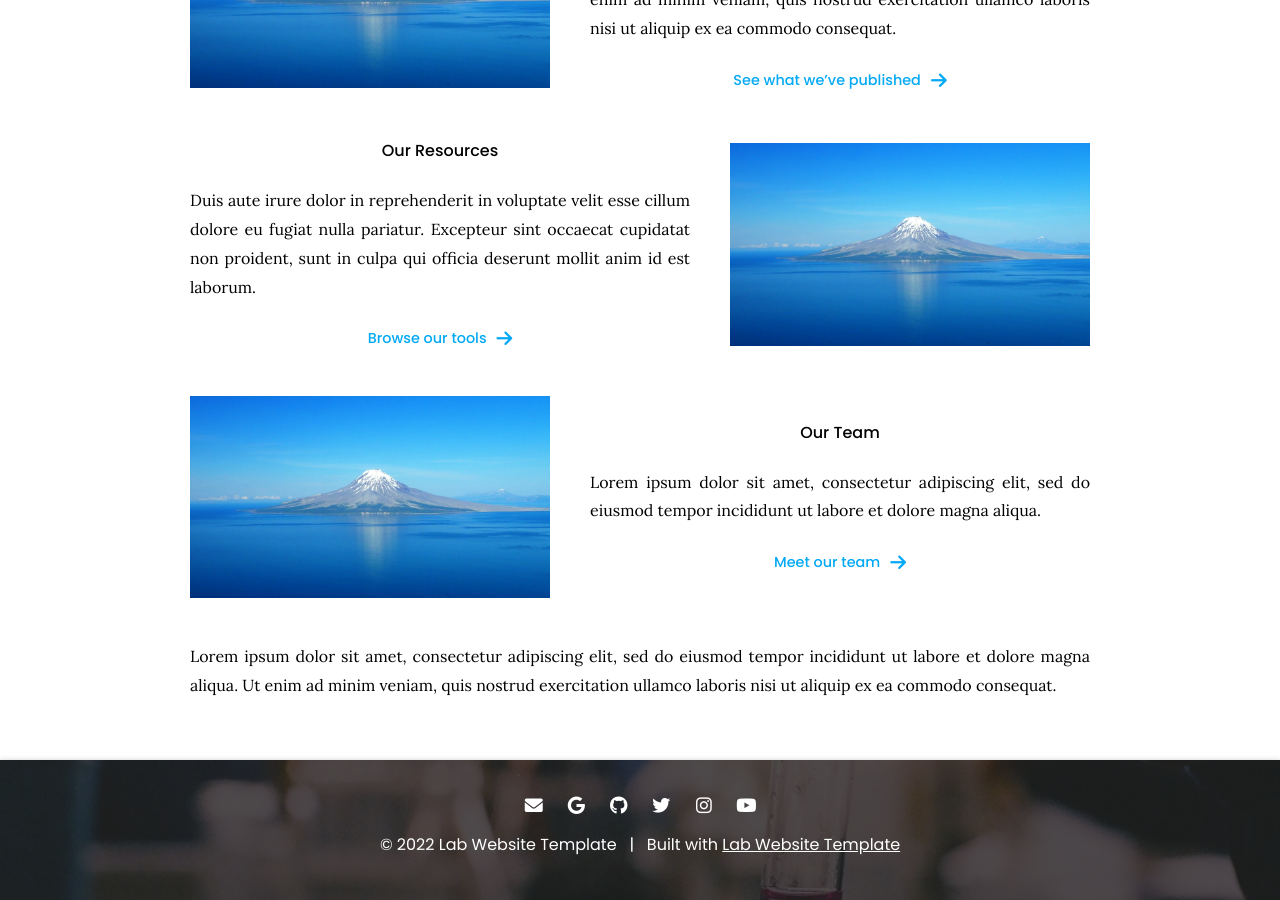
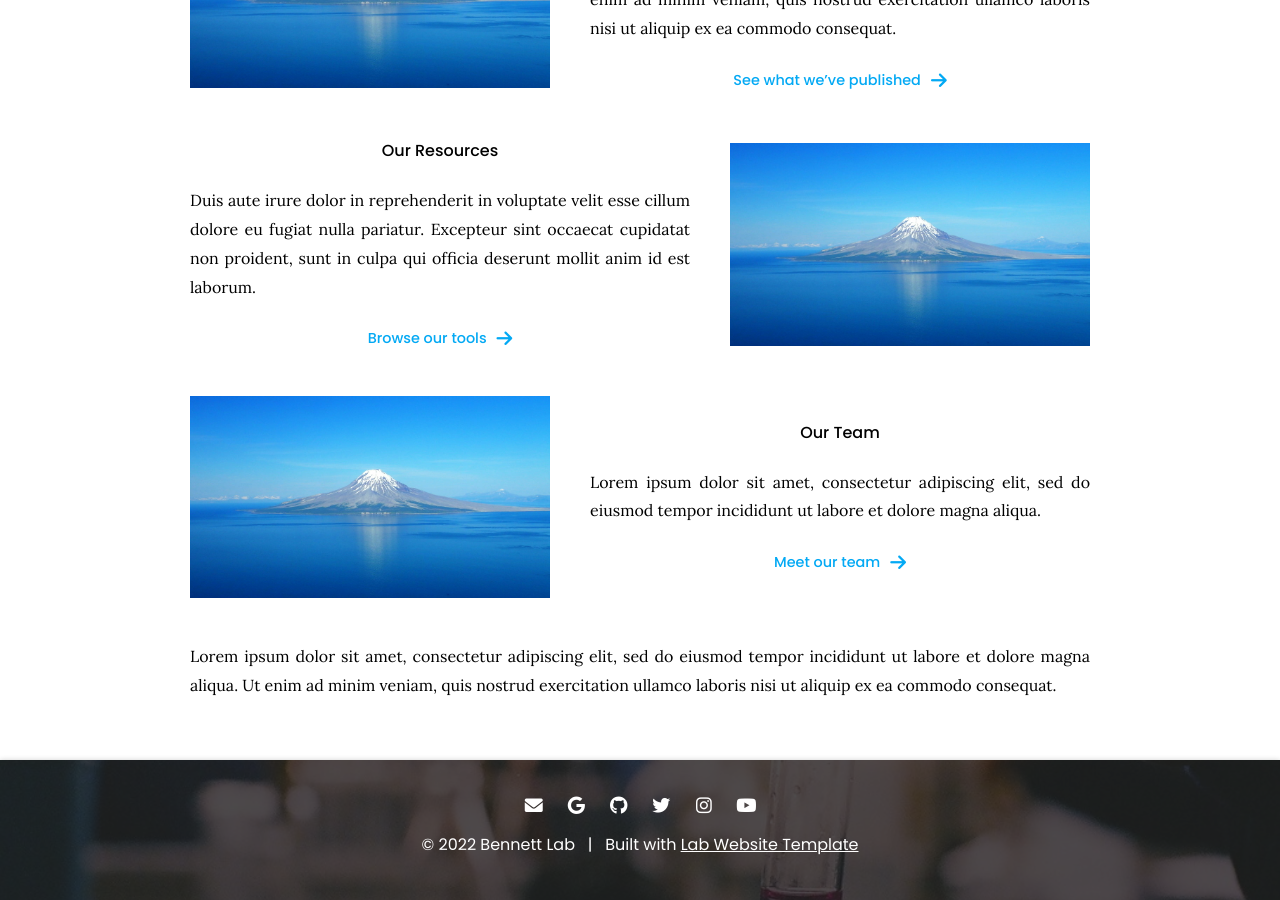
Before and after one commit to rebullm/Bennett-Lab-website, a Jekyll site: the page built from index.md, in a window 1280 px wide and 900 px high, scrolled down 973 px. Built offline with Jekyll 4.4.1, drawn with Linux system fonts in a browser that asks for light colours; some of the changed text lies outside the part shown.

Commit message:
Update _config.yaml

```diff
--- a/_config.yaml
+++ b/_config.yaml
@@ -1,12 +1,12 @@
 ### basic settings
 
 # site properties and page defaults
-title: Lab Website Template
+title: Bennett Lab
 description: An easy-to-use, flexible website template for labs, with automatic citations, GitHub tag imports, pre-built components, and more.
 logo: images/logo.svg
 header: images/background.jpg
 footer: images/background.jpg
-baseurl: /lab-website-template
+baseurl: /Bennett-lab-website
 
 # site social media and other links
 links:
```
